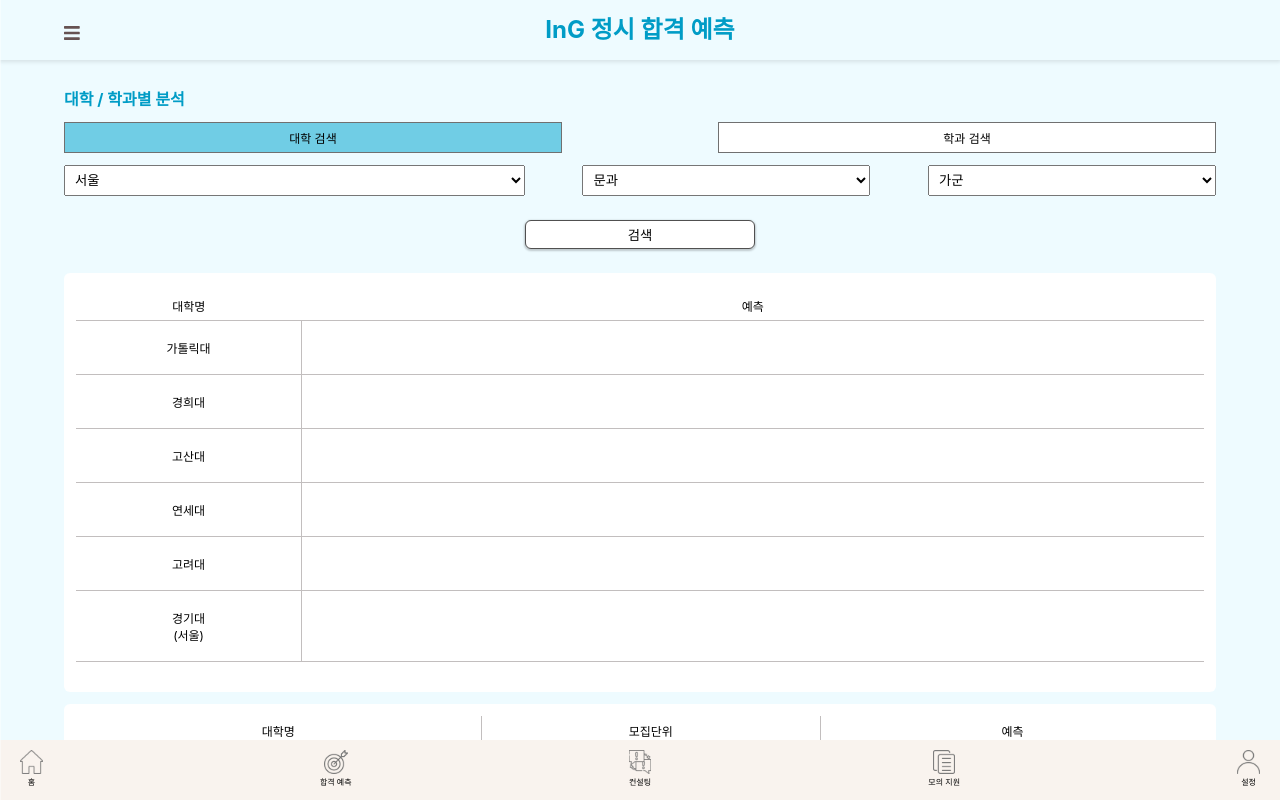
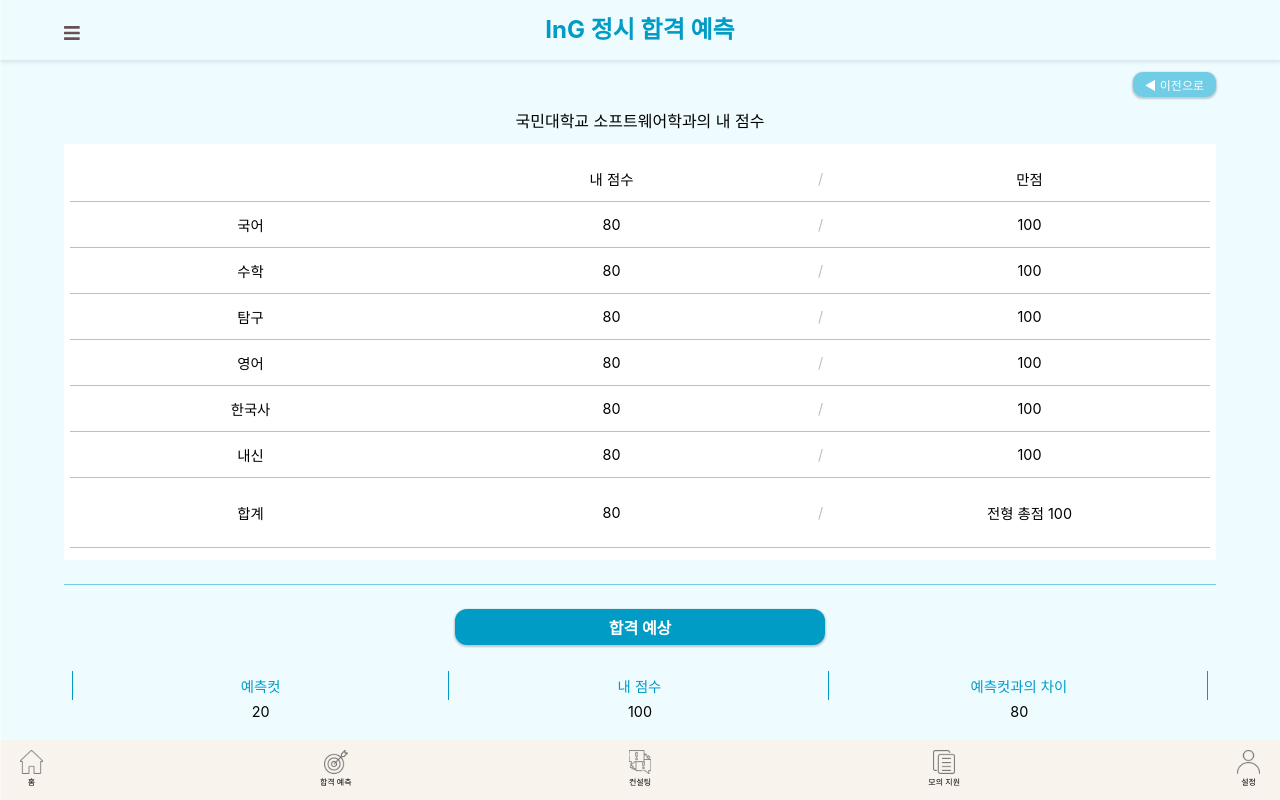
Before and after one commit to sowish23/consulting_app, a React (Create React App) app: page /prediction/university/result in a window 1280 px wide. Shown: the top 800 px of the page. Built offline with nearby package versions, Linux system fonts and the light colour scheme.

Commit message:
route university result

```diff
--- a/src/App.js
+++ b/src/App.js
@@ -31,7 +31,8 @@ function App() {
 
       <Route exact path="/prediction" component={Prediction} />
       <Route path="/prediction/mygrade" component={MyGrade} />
-      <Route path="/prediction/university" component={University} />
+      <Route exact path="/prediction/university" component={University} />
+      <Route path="/prediction/university/result" component={UniversityResult} />
       <Route path="/prediction/beneficial" component={Beneficial} />
 
       <Route path="/consulting" component={Consulting} />
--- a/src/component/prediction/PaymentModal.jsx
+++ b/src/component/prediction/PaymentModal.jsx
@@ -1,8 +1,10 @@
-import React from 'react';
+import React from "react";
+import { useHistory } from "react-router-dom";
 import "./PaymentModal.css";
 
 const PaymentModal = (props) => {
     const {handleClose} = props;
+    const history = useHistory();
     return(
         <div className="PaymentModal_page">
             <div className="PaymentModal_content">
@@ -56,7 +58,7 @@ const PaymentModal = (props) => {
                         <input type="checkbox" />
                         <label>광고 수신 동의</label>
                     </div>
-                    <div className="PaymentModal_pay_btn">
+                    <div className="PaymentModal_pay_btn" onClick={() => history.push('/prediction/university/result')}>
                         <button>결제 바로 가기</button>
                     </div>
                 </div>
--- a/src/component/prediction/UniversityResult.css
+++ b/src/component/prediction/UniversityResult.css
@@ -112,7 +112,7 @@
 .UniversityResult_result_number {
     margin-top: 12px;
     padding: 12px 6px;
-    font-size: 0.UniversityResult_9em;
+    font-size: 0.9em;
     text-align: center;
 }
 
--- a/src/component/prediction/UniversityResult.jsx
+++ b/src/component/prediction/UniversityResult.jsx
@@ -1,9 +1,13 @@
 import React, { useState, useEffect } from "react";
 import "./UniversityResult.css";
+import Header from '../common/Header';
+import Footer from '../common/Footer';
 
 const UniversityResult = () => {
     const [pass, setPass] = useState(true)
     return (
+        <div>
+            <Header />
             <div className="UniversityResult_page">
                 <div className="UniversityResult_content">
                     <div className="UniversityResult_detail">
@@ -104,6 +108,8 @@ const UniversityResult = () => {
                     </div>
                 </div>
             </div>
+            <Footer />
+        </div>
     );
 };
 
```
Lines whose indentation alone changed are shown as unchanged.
